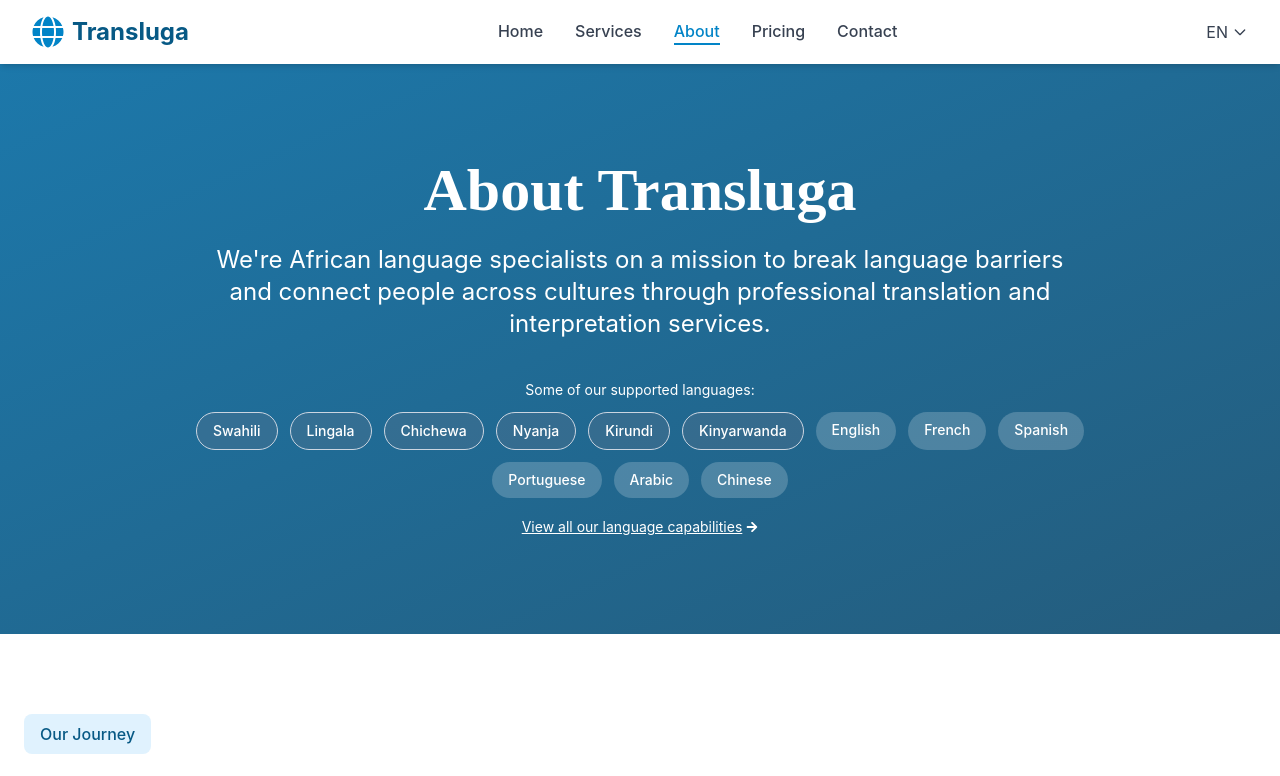
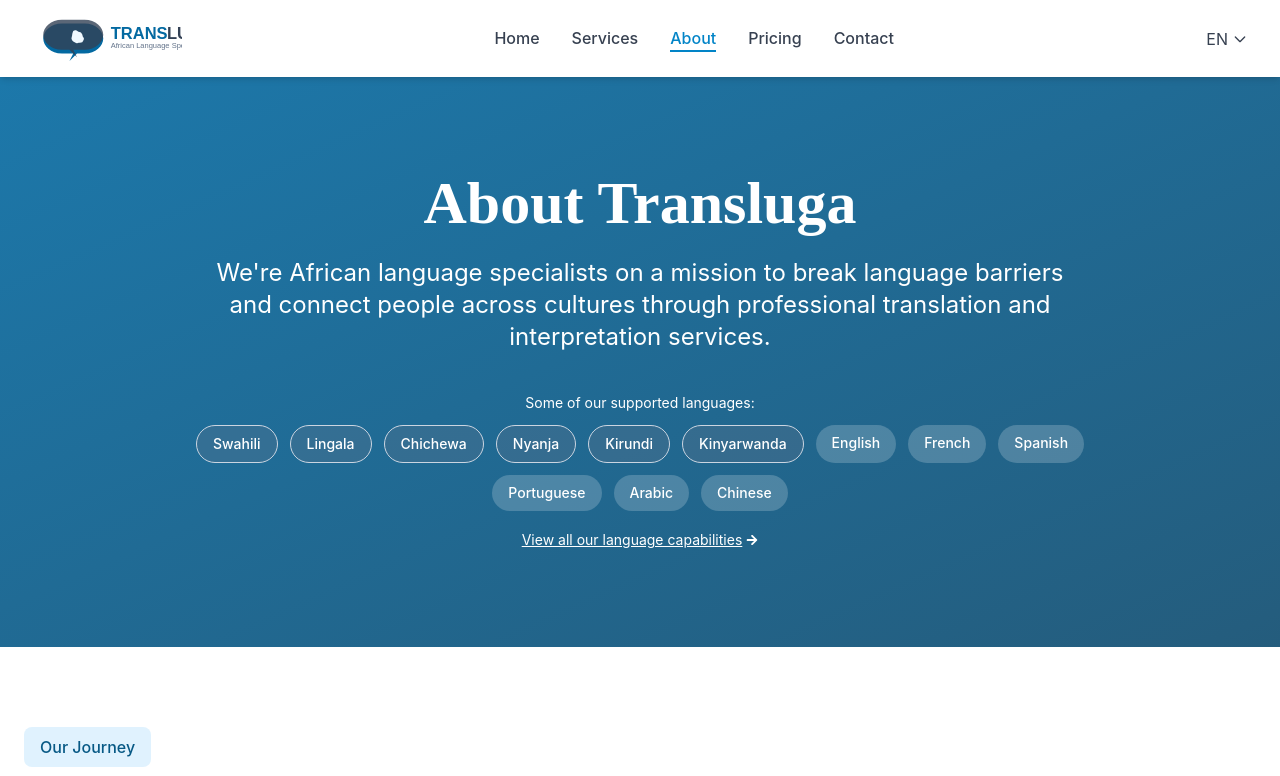
Before and after one commit to DonGobbi/transLuga, a Next.js app in the folder transluga-app/: page /transLuga/about in a window 1280 px wide. Shown: the top 776 px of the page. Built offline with nearby package versions, Linux system fonts and the light colour scheme.

Commit message:
Add custom logo and favicon to the application

```diff
--- a/transluga-app/src/components/Header.tsx
+++ b/transluga-app/src/components/Header.tsx
@@ -1,7 +1,8 @@
 import { useState } from 'react';
 import Link from 'next/link';
+import Image from 'next/image';
 import { useRouter } from 'next/router';
-import { FaBars, FaTimes, FaGlobe } from 'react-icons/fa';
+import { FaBars, FaTimes } from 'react-icons/fa';
 
 const Header = () => {
   const [isMenuOpen, setIsMenuOpen] = useState(false);
@@ -26,8 +27,13 @@
           {/* Logo */}
           <div className="flex items-center">
             <Link href="/" className="flex items-center">
-              <FaGlobe className="h-8 w-8 text-primary-600 mr-2" />
-              <span className="text-2xl font-bold text-primary-800">Transluga</span>
+              <Image
+                src="/images/transluga-logo.svg"
+                alt="Transluga Logo"
+                width={150}
+                height={45}
+                priority
+              />
             </Link>
           </div>
 
--- a/transluga-app/src/pages/about.tsx
+++ b/transluga-app/src/pages/about.tsx
@@ -70,7 +70,7 @@
       <Head>
         <title>About Us | Transluga</title>
         <meta name="description" content="Learn about Transluga, our mission, values, and the team behind our professional translation and interpretation services." />
-        <link rel="icon" href="/favicon.ico" />
+        <link rel="icon" href="/images/favicon.svg" type="image/svg+xml" />
       </Head>
 
       {/* Hero Section */}
--- a/transluga-app/src/pages/contact.tsx
+++ b/transluga-app/src/pages/contact.tsx
@@ -120,7 +120,7 @@
       <Head>
         <title>Contact Us | Transluga</title>
         <meta name="description" content="Contact Transluga for professional translation and interpretation services. Request a quote or get in touch with our team." />
-        <link rel="icon" href="/favicon.ico" />
+        <link rel="icon" href="/images/favicon.svg" type="image/svg+xml" />
       </Head>
 
       {/* Hero Section */}
--- a/transluga-app/src/pages/index.tsx
+++ b/transluga-app/src/pages/index.tsx
@@ -54,7 +54,7 @@
       <Head>
         <title>Transluga - Professional Translation & Interpretation Services</title>
         <meta name="description" content="Professional translation and interpretation services for businesses and individuals. Get accurate translations in multiple languages." />
-        <link rel="icon" href="/favicon.ico" />
+        <link rel="icon" href="/images/favicon.svg" type="image/svg+xml" />
       </Head>
 
       {/* Hero Section with Background Image */}
--- a/transluga-app/src/pages/pricing.tsx
+++ b/transluga-app/src/pages/pricing.tsx
@@ -135,7 +135,7 @@
       <Head>
         <title>Pricing | Transluga</title>
         <meta name="description" content="View our transparent pricing for translation and interpretation services. Get a custom quote for your specific needs." />
-        <link rel="icon" href="/favicon.ico" />
+        <link rel="icon" href="/images/favicon.svg" type="image/svg+xml" />
       </Head>
 
       {/* Hero Section */}
--- a/transluga-app/src/pages/services.tsx
+++ b/transluga-app/src/pages/services.tsx
@@ -115,7 +115,7 @@
       <Head>
         <title>Our Services | Transluga</title>
         <meta name="description" content="Explore our professional translation and interpretation services including document translation, interpretation, localization, and more." />
-        <link rel="icon" href="/favicon.ico" />
+        <link rel="icon" href="/images/favicon.svg" type="image/svg+xml" />
       </Head>
 
       {/* Hero Section */}
```
Also changed, not shown: transluga-app/public/images/favicon.svg (added), transluga-app/public/images/transluga-logo.svg (added).
